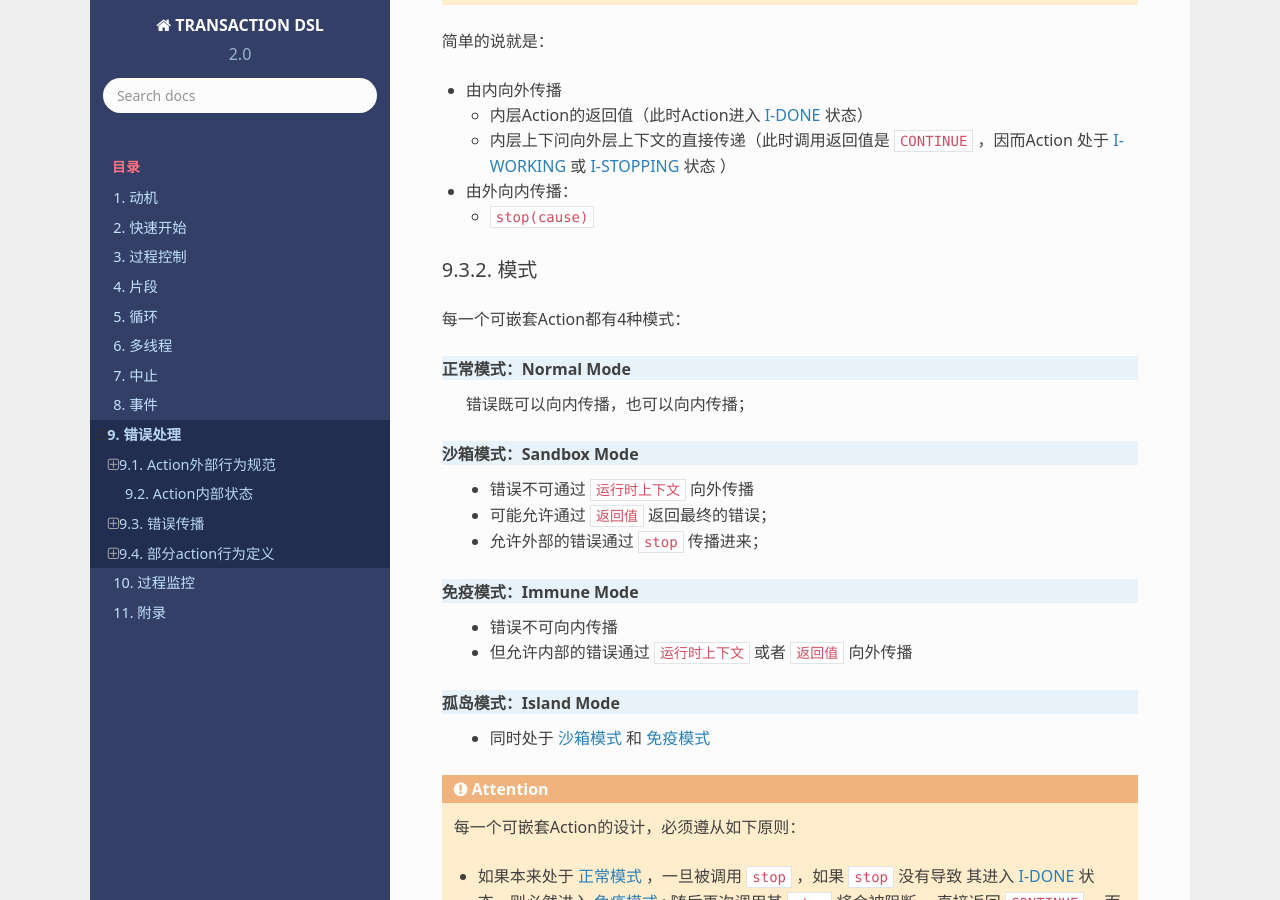
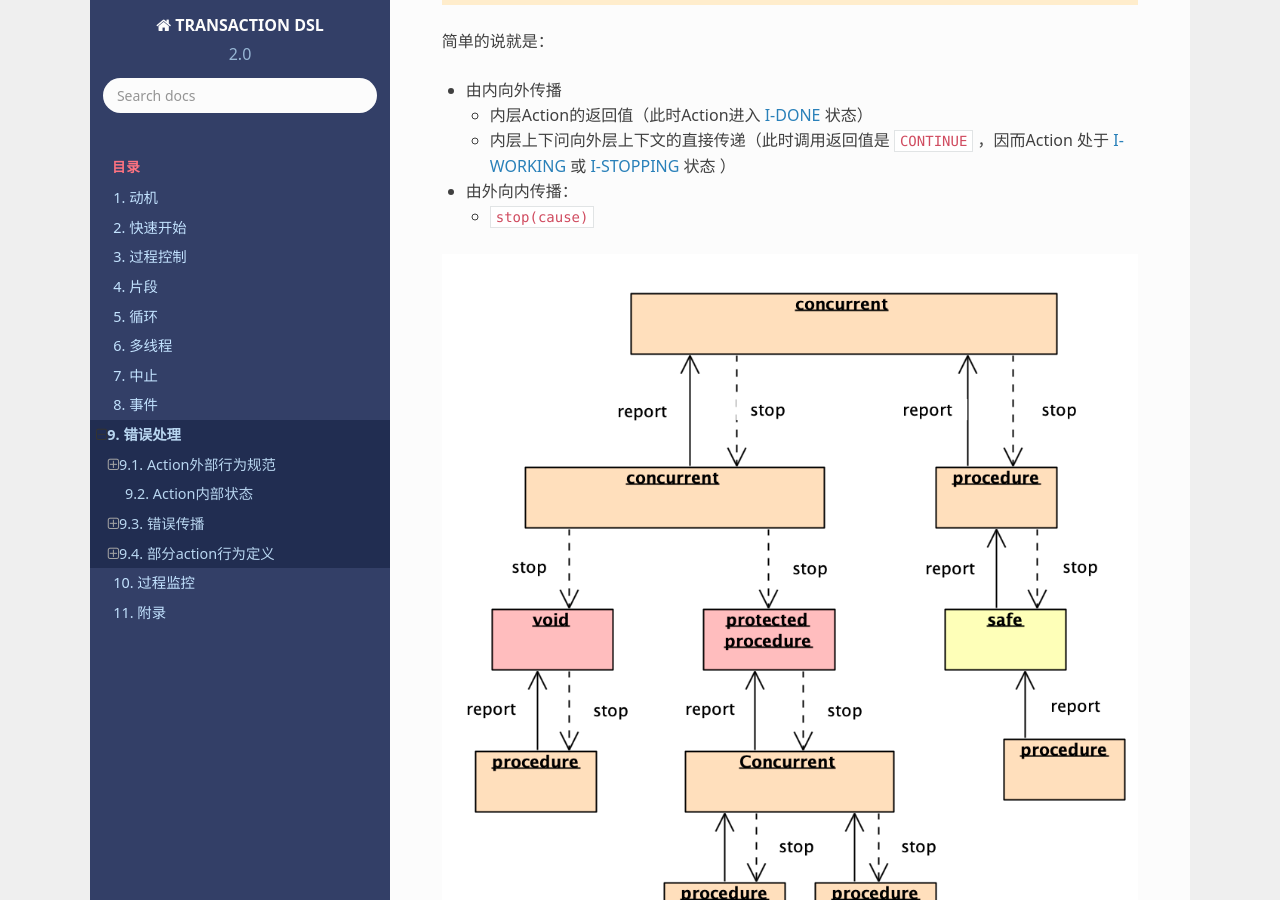
Before and after one commit to godsme/trans-dsl-2, a Sphinx documentation site: the page built from doc/source/error-handling.rst, in a window 1280 px wide and 900 px high, scrolled down 3622 px. Built offline with Sphinx 7.4.7 and the Read the Docs theme 2.0.0, drawn with Linux system fonts in a browser that asks for light colours; formulas are drawn with MathJax 3.

Commit message:
added new image

```diff
--- a/doc/source/error-handling.rst
+++ b/doc/source/error-handling.rst
@@ -161,6 +161,9 @@ I-STOPPING:
 
   - ``stop(cause)``
 
+
+.. image:: images/ch-4/runtime-env.png
+   :align: center
 
 模式
 ++++++++
```
Also changed, not shown: doc/source/images/ch-4/runtime-env.png (added).
